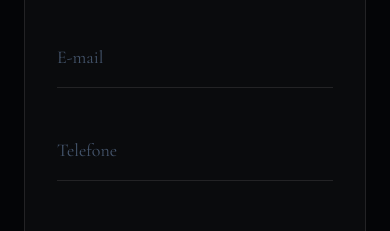
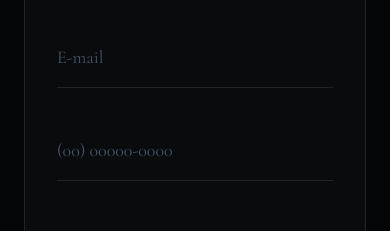
Before and after one commit to mariosergiosousa-gif/Fl-via-Freitas, a React (Vite) app: page / in a window 390 px wide. Shown: the part 10440-10671 px from the top of the page. Built offline with nearby package versions, Linux system fonts and the light colour scheme.

Commit message:
feat(contact): Format phone input
Adds automatic formatting for phone numbers entered into the contact form. This improves user experience by providing real-time visual feedback on the input.

```diff
--- a/src/components/Contact.tsx
+++ b/src/components/Contact.tsx
@@ -1,8 +1,27 @@
 import { motion } from 'motion/react';
 import { Mail, Phone, MapPin, Clock, Instagram, Facebook, ArrowUpRight } from 'lucide-react';
-import { FormEvent } from 'react';
+import { FormEvent, useState, ChangeEvent } from 'react';
 
 export default function Contact() {
+  const [phoneValue, setPhoneValue] = useState('');
+
+  const handlePhoneChange = (e: ChangeEvent<HTMLInputElement>) => {
+    let value = e.target.value.replace(/\D/g, '');
+    if (value.length > 11) value = value.slice(0, 11);
+
+    if (value.length > 10) {
+      value = value.replace(/^(\d{2})(\d{5})(\d{4}).*/, '($1) $2-$3');
+    } else if (value.length > 6) {
+      value = value.replace(/^(\d{2})(\d{4})(\d{0,4}).*/, '($1) $2-$3');
+    } else if (value.length > 2) {
+      value = value.replace(/^(\d{2})(\d{0,5}).*/, '($1) $2');
+    } else if (value.length > 0) {
+      value = value.replace(/^(\d{0,2}).*/, '($1');
+    }
+
+    setPhoneValue(value);
+  };
+
   const handleSubmit = (e: FormEvent<HTMLFormElement>) => {
     e.preventDefault();
     const formData = new FormData(e.currentTarget);
@@ -115,7 +134,15 @@ export default function Contact() {
                   <input required name="email" type="email" placeholder="E-mail" className="w-full bg-transparent border-b border-white/10 px-0 py-4 focus:border-brand-accent outline-none transition-all serif text-lg text-white placeholder:text-slate-600 rounded-none" />
                 </div>
                 <div className="relative">
-                  <input required name="tel" type="tel" placeholder="Telefone" className="w-full bg-transparent border-b border-white/10 px-0 py-4 focus:border-brand-accent outline-none transition-all serif text-lg text-white placeholder:text-slate-600 rounded-none" />
+                  <input
+                    required
+                    name="tel"
+                    type="tel"
+                    placeholder="(00) 00000-0000"
+                    value={phoneValue}
+                    onChange={handlePhoneChange}
+                    className="w-full bg-transparent border-b border-white/10 px-0 py-4 focus:border-brand-accent outline-none transition-all serif text-lg text-white placeholder:text-slate-600 rounded-none"
+                  />
                 </div>
               </div>
               <div>
```
